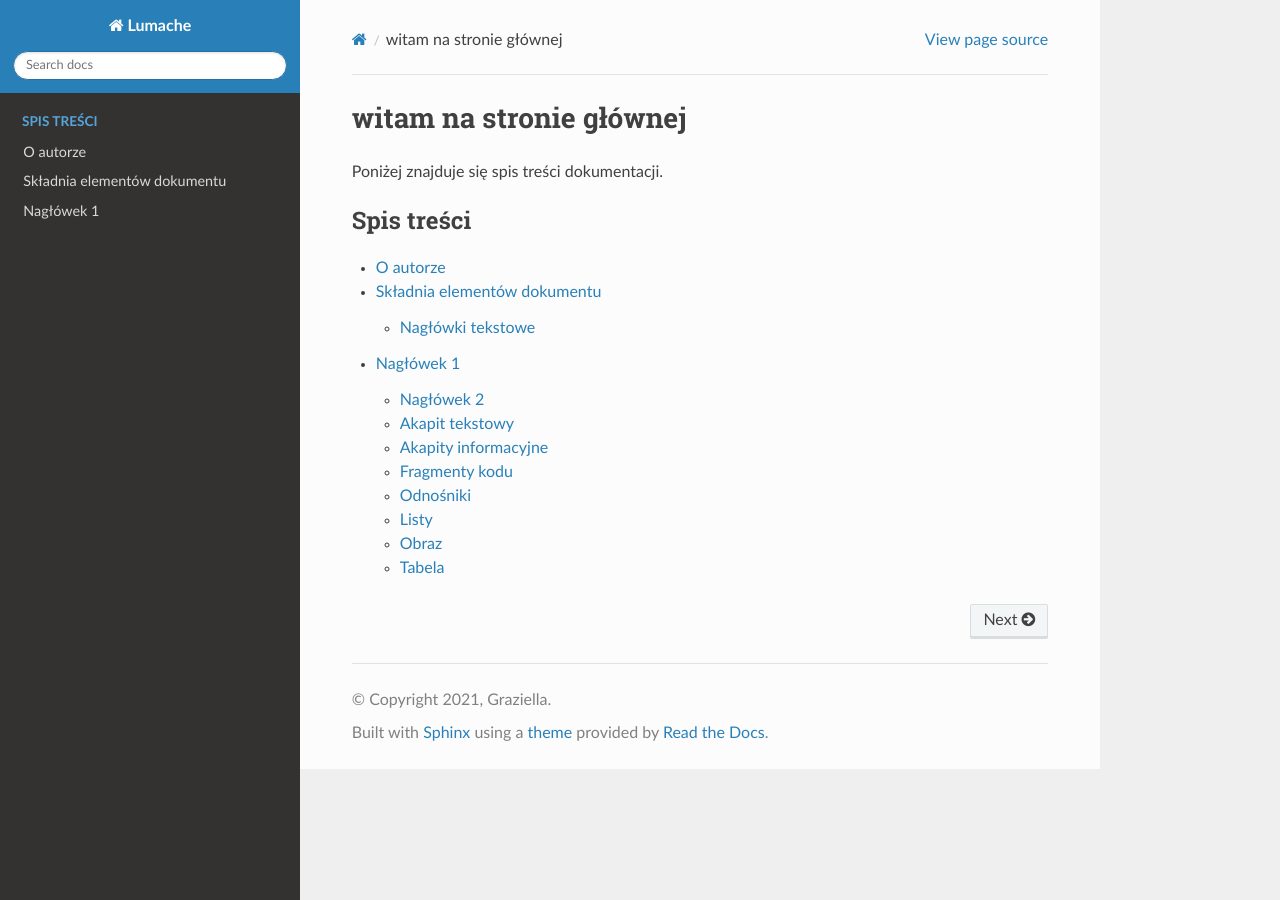
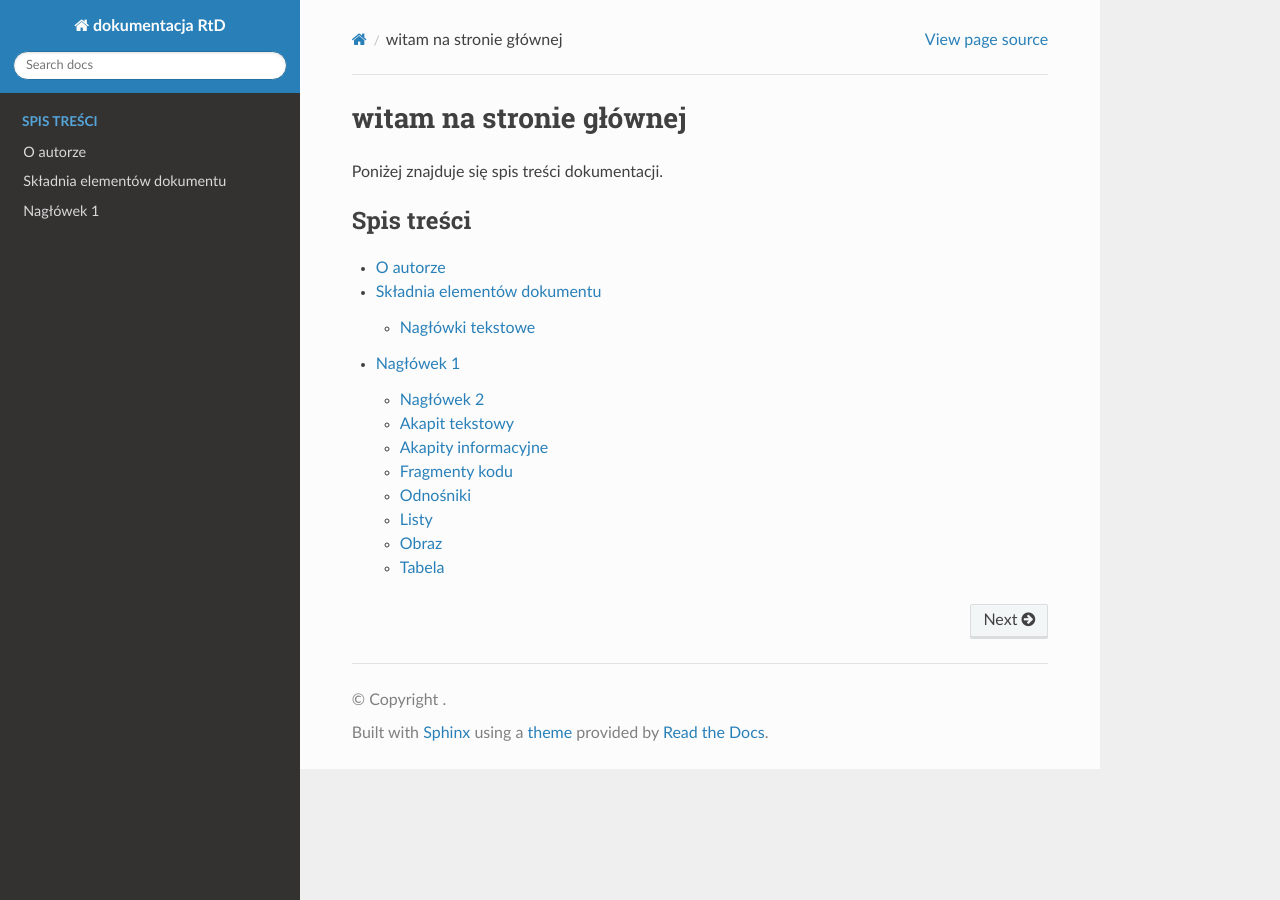
Before and after one commit to Borkosiov/zse--4tp-JakBor--rtd, a Sphinx documentation site: the page built from docs/source/index.rst, in a window 1280 px wide. Built offline with Sphinx 7.4.7 and the Read the Docs theme 3.1.0, drawn with Linux system fonts in a browser that asks for light colours; pages that are not in the unit, such as notebooks, are missing from menus; some of the changed lines change nothing that is shown.

Commit message:
Update conf.py

```diff
--- a/docs/source/conf.py
+++ b/docs/source/conf.py
@@ -1,35 +1,9 @@
-# Configuration file for the Sphinx documentation builder.
+project = 'dokumentacja RtD'
+author = 'Jakub Borkowski 4tp'
+release = '1.0'
 
-# -- Project information
 
-project = 'Lumache'
-copyright = '2021, Graziella'
-author = 'Graziella'
 
-release = '0.1'
-version = '0.1.0'
-
-# -- General configuration
-
-extensions = [
-    'sphinx.ext.duration',
-    'sphinx.ext.doctest',
-    'sphinx.ext.autodoc',
-    'sphinx.ext.autosummary',
-    'sphinx.ext.intersphinx',
-]
-
-intersphinx_mapping = {
-    'python': ('https://docs.python.org/3/', None),
-    'sphinx': ('https://www.sphinx-doc.org/en/master/', None),
-}
-intersphinx_disabled_domains = ['std']
-
-templates_path = ['_templates']
-
-# -- Options for HTML output
-
+extensions = []
 html_theme = 'sphinx_rtd_theme'
-
-# -- Options for EPUB output
-epub_show_urls = 'footnote'
+master_doc = 'index'
```
